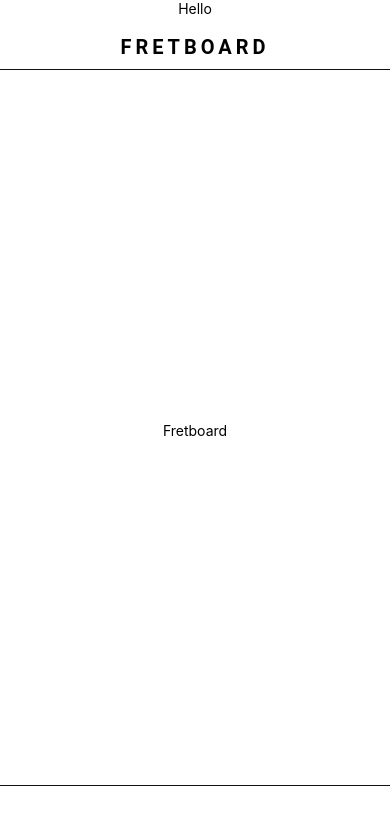
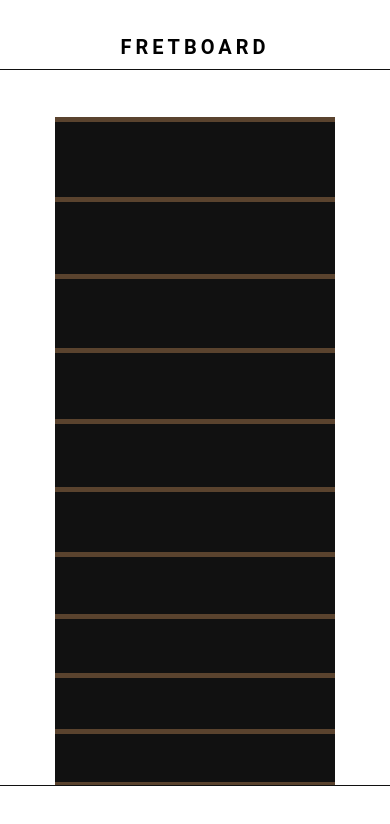
Before and after one commit to chrisreylo73/FRETBOARD, a React Native app: screen / in a window 390 px wide. Shown: the top 824 px of the page. Built offline with nearby package versions, Linux system fonts and the light colour scheme.

Commit message:
Fretboard is not scrollable

```diff
--- a/App.js
+++ b/App.js
@@ -1,20 +1,20 @@
 import { StatusBar } from "expo-status-bar";
-import { StyleSheet, Text, View, ScrollView } from "react-native";
+import { StyleSheet, Text, View, ScrollView, SafeAreaView } from "react-native";
 import Fretboard from "./components/Fretboard";
 import Header from "./components/Header";
 import Footer from "./components/Footer";
 
 export default function App() {
 	return (
-		<View style={styles.container}>
+		<SafeAreaView style={styles.container}>
 			<Text>Hello</Text>
 			<Header />
-			<ScrollView showsVerticalScrollIndicator={false} contentContainerStyle={styles.scrollContainer}>
+			<ScrollView showsVerticalScrollIndicator={false} contentContainerStyle={{ flexGrow: 1 }}>
 				<Fretboard />
 			</ScrollView>
 			<Footer />
 			<StatusBar style="auto" />
-		</View>
+		</SafeAreaView>
 	);
 }
 
@@ -27,8 +27,16 @@
 	},
 	scrollContainer: {
 		flexGrow: 1,
+		overflow: "hidden",
 		justifyContent: "center",
 		alignItems: "center",
 		width: "100%",
+		height: "100%",
+	},
+	fretboard: {
+		backgroundColor: "grey",
+		height: 2000,
+		width: 280,
+		flex: 0, // Set flex to 0 to make it a fixed size
 	},
 });
--- a/components/Footer.js
+++ b/components/Footer.js
@@ -25,6 +25,7 @@
 		justifyContent: "space-between",
 		left: 0,
 		right: 0,
+		backgroundColor: "white",
 		//zIndex: 10,
 		bottom: 0,
 		height: "7%",
--- a/components/Fretboard.js
+++ b/components/Fretboard.js
@@ -1,14 +1,94 @@
-import { StyleSheet, Text, View } from "react-native";
+import { StyleSheet, Text, View, SafeAreaView } from "react-native";
 import React from "react";
 
 const Fretboard = () => {
 	return (
-		<View>
-			<Text>Fretboard</Text>
-		</View>
+		<SafeAreaView style={styles.container}>
+			<View style={[styles.fret, { height: 80 }]}>
+				<View style={styles.fretBar}></View>
+			</View>
+			<View style={[styles.fret, { height: 77 }]}>
+				<View style={styles.fretBar}></View>
+			</View>
+			<View style={[styles.fret, { height: 74 }]}>
+				<View style={styles.fretBar}></View>
+			</View>
+			<View style={[styles.fret, { height: 71 }]}>
+				<View style={styles.fretBar}></View>
+			</View>
+			<View style={[styles.fret, { height: 68 }]}>
+				<View style={styles.fretBar}></View>
+			</View>
+			<View style={[styles.fret, { height: 65 }]}>
+				<View style={styles.fretBar}></View>
+			</View>
+			<View style={[styles.fret, { height: 62 }]}>
+				<View style={styles.fretBar}></View>
+			</View>
+			<View style={[styles.fret, { height: 59 }]}>
+				<View style={styles.fretBar}></View>
+			</View>
+			<View style={[styles.fret, { height: 56 }]}>
+				<View style={styles.fretBar}></View>
+			</View>
+			<View style={[styles.fret, { height: 53 }]}>
+				<View style={styles.fretBar}></View>
+			</View>
+			<View style={[styles.fret, { height: 50 }]}>
+				<View style={styles.fretBar}></View>
+			</View>
+			<View style={[styles.fret, { height: 47 }]}>
+				<View style={styles.fretBar}></View>
+			</View>
+			<View style={[styles.fret, { height: 44 }]}>
+				<View style={styles.fretBar}></View>
+			</View>
+			<View style={[styles.fret, { height: 41 }]}>
+				<View style={styles.fretBar}></View>
+			</View>
+			<View style={[styles.fret, { height: 38 }]}>
+				<View style={styles.fretBar}></View>
+			</View>
+			<View style={[styles.fret, { height: 35 }]}>
+				<View style={styles.fretBar}></View>
+			</View>
+			<View style={[styles.fret, { height: 32 }]}>
+				<View style={styles.fretBar}></View>
+			</View>
+			<View style={[styles.fret, { height: 29 }]}>
+				<View style={styles.fretBar}></View>
+			</View>
+			<View style={[styles.fret, { height: 26 }]}>
+				<View style={styles.fretBar}></View>
+			</View>
+			<View style={[styles.fret, { height: 21 }]}>
+				<View style={styles.fretBar}></View>
+			</View>
+		</SafeAreaView>
 	);
 };
 
 export default Fretboard;
 
-const styles = StyleSheet.create({});
+const styles = StyleSheet.create({
+	container: {
+		marginTop: 100,
+		backgroundColor: "grey",
+		// height: 500,
+		width: 280,
+		elevation: 5,
+		marginBottom: 100,
+	},
+	fret: {
+		width: "100%",
+		height: 40,
+		backgroundColor: "#111111",
+	},
+	fretBar: {
+		justifyContent: "center",
+		alignItems: "flex-start",
+		width: "100%",
+		height: 5,
+		backgroundColor: "#5a432e",
+	},
+});
--- a/components/Header.js
+++ b/components/Header.js
@@ -30,7 +30,8 @@
 		borderRadius: 100,
 		alignItems: "center",
 		top: 0,
-		//zIndex: 2,
+		zIndex: 5,
+		backgroundColor: "white",
 		// shadowColor: "#000",
 		// shadowOffset: { width: 0, height: 2 },
 		// shadowOpacity: 0.5,
```
